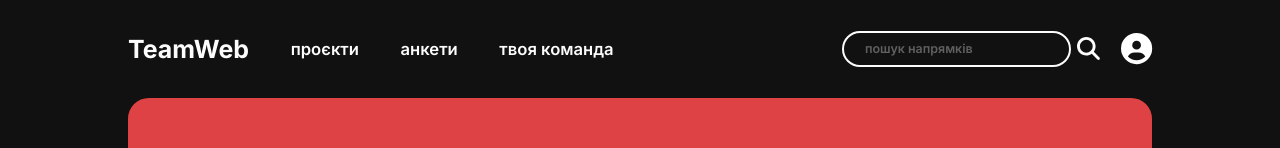
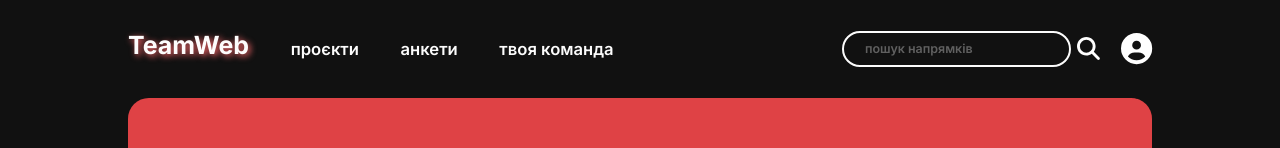
Before and after one commit to SergioVed/teamWebAplication, a React (Create React App) app in the folder client/: page / in a window 1280 px wide. In both pictures the pointer is over the link "TeamWeb". Shown: the top 148 px of the page. Built offline with nearby package versions, Linux system fonts and the light colour scheme.

Commit message:
header hover

```diff
--- a/client/src/components/header/index.scss
+++ b/client/src/components/header/index.scss
@@ -23,7 +23,12 @@
             font-size: calc(var(--index) * 0.8);
             font-family: "Inter";
             font-weight: 600;
+            transition: 0.3s ease;
             cursor: pointer;
+        }
+        &__a:hover{
+            transform: translateY(calc(var(--index) * -0.2));
+            text-shadow: calc(var(--index) * 0.1) calc(var(--index) * 0.1) calc(var(--index) * 0.3) #FF696C;
         }
         &__a:first-of-type{
             font-weight: 700;
--- a/client/src/components/input/index.scss
+++ b/client/src/components/input/index.scss
@@ -31,6 +31,8 @@
     }
     &__input:focus{
         outline: none;
+        border-color: #FF696C;
+        transition: 0.5s;
     }
     &__button{
         background: none;
```
